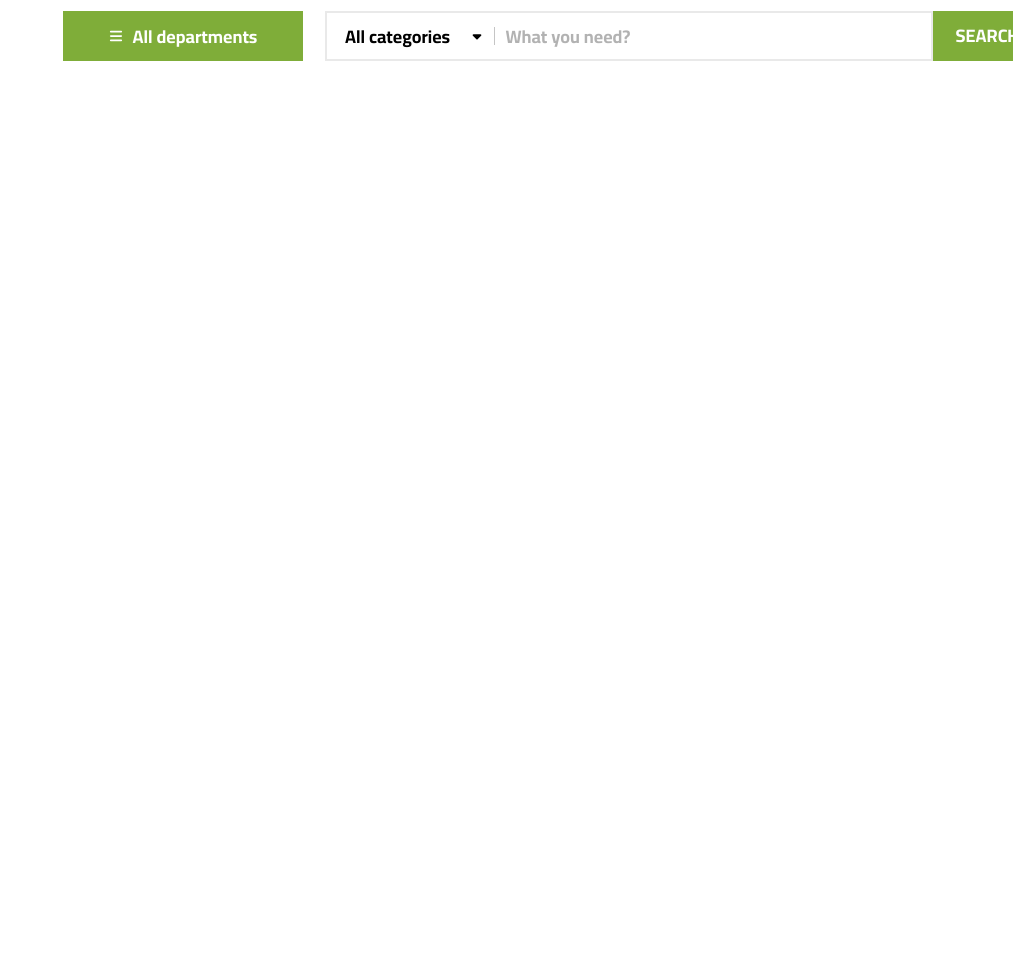
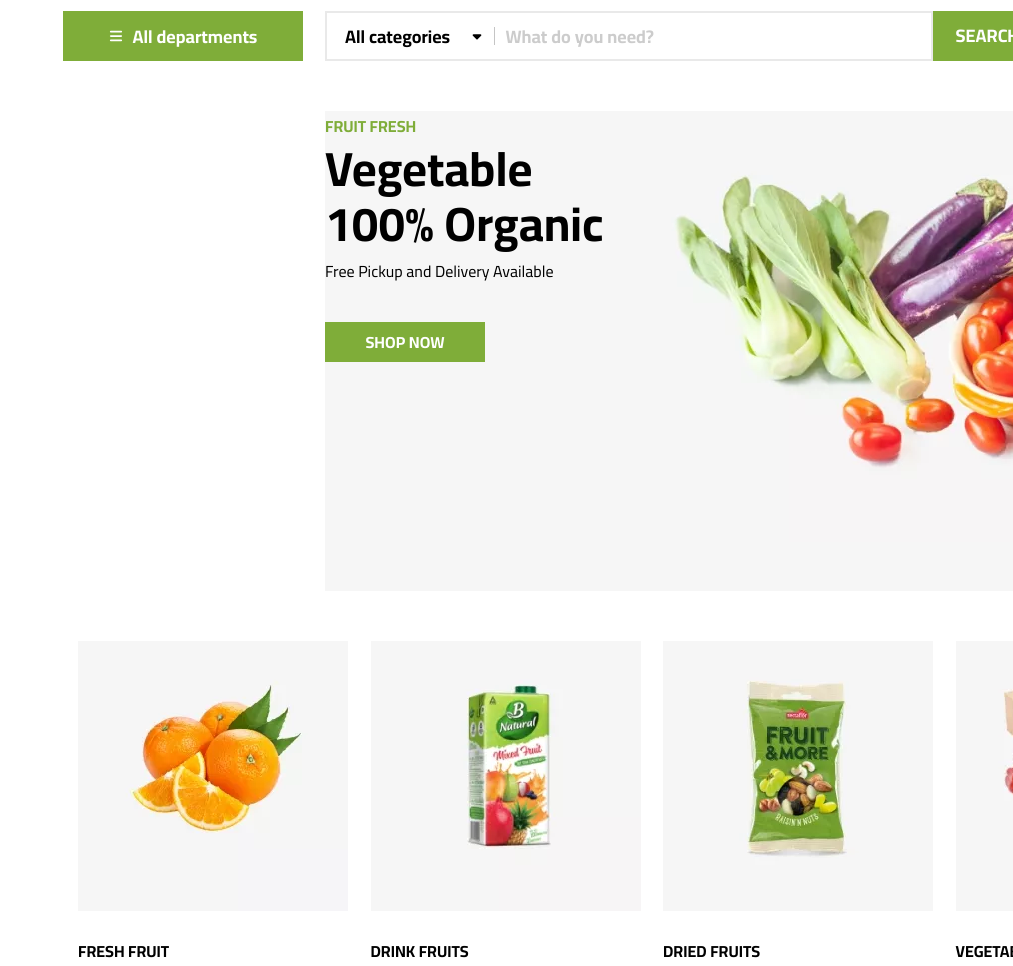
Before and after one commit to AliceHWD/Reproducao-de-site, a plain HTML site: page Site grid/index.html in a window 1280 px wide. Shown: the part 115-1081 px from the top of the page, without its empty margins (267-1280 px from the left). Before the commit the page ends 800 px from the top, so only its background shows below. Drawn offline with Linux system fonts and the light colour scheme.

Commit message:
Banner 1 adicionado

```diff
--- a/Site grid/index.html
+++ b/Site grid/index.html
@@ -4,7 +4,7 @@
 <head>
     <meta charset="UTF-8">
     <meta name="viewport" content="width=device-width, initial-scale=1.0">
-    <title>Abaixo ao display</title>
+    <title>To sabendo display</title>
     <link rel="stylesheet" href="style.css">
     <link rel="preconnect" href="https://fonts.googleapis.com">
     <link rel="preconnect" href="https://fonts.gstatic.com" crossorigin>
@@ -71,6 +71,7 @@
         </div>
     </header>
 
+    <!-- outro -->
 
    <div id="section">
         <div id="logo"><img src="logo.png.webp" alt=""></div>
@@ -93,6 +94,8 @@
 
    </div>
 
+<!-- outro -->
+
    <section id="info">
         <div id="botão-verde">
             <svg xmlns="http://www.w3.org/2000/svg" viewBox="0 0 448 512"><path fill="#ffffff" d="M0 96C0 78.3 14.3 64 32 64H416c17.7 0 32 14.3 32 32s-14.3 32-32 32H32C14.3 128 0 113.7 0 96zM0 256c0-17.7 14.3-32 32-32H416c17.7 0 32 14.3 32 32s-14.3 32-32 32H32c-17.7 0-32-14.3-32-32zM448 416c0 17.7-14.3 32-32 32H32c-17.7 0-32-14.3-32-32s14.3-32 32-32H416c17.7 0 32 14.3 32 32z"/></svg>
@@ -107,7 +110,7 @@
                 <div></div>
             </div>
 
-            <p id="What-need">What you need?</p>
+            <p id="What-need">What do you need?</p>
         </div>
 
         <div id="btnProcurar">
@@ -116,16 +119,56 @@
 
         <div id="contato">
             <div id="rodinha">
-                <svg xmlns="http://www.w3.org/2000/svg" viewBox="0 0 512 512"><path fill="#7fad39" d="M164.9 24.6c-7.7-18.6-28-28.5-47.4-23.2l-88 24C12.1 30.2 0 46 0 64C0 311.4 200.6 512 448 512c18 0 33.8-12.1 38.6-29.5l24-88c5.3-19.4-4.6-39.7-23.2-47.4l-96-40c-16.3-6.8-35.2-2.1-46.3 11.6L304.7 368C234.3 334.7 177.3 277.7 144 207.3L193.3 167c13.7-11.2 18.4-30 11.6-46.3l-40-96z"/></svg>
+                <div id="telefone-verde"><svg xmlns="http://www.w3.org/2000/svg" viewBox="0 0 512 512"><path fill="#7fad39" d="M164.9 24.6c-7.7-18.6-28-28.5-47.4-23.2l-88 24C12.1 30.2 0 46 0 64C0 311.4 200.6 512 448 512c18 0 33.8-12.1 38.6-29.5l24-88c5.3-19.4-4.6-39.7-23.2-47.4l-96-40c-16.3-6.8-35.2-2.1-46.3 11.6L304.7 368C234.3 334.7 177.3 277.7 144 207.3L193.3 167c13.7-11.2 18.4-30 11.6-46.3l-40-96z"/></svg></div>
             </div>
         </div>
 
+        <div id="numeroEsuporte">
+            <p id="numero">+65 11.188.888</p>
+            <p id="suporte">support 24/7 time</p>
+        </div>
+    </section>
 
-   </section>
+    <!-- outro -->
 
+    <section id="fruit-fresh">
+        <div id="banner-vegetable">
+            <div id="escrita-banner">
+            <span>  FRUIT FRESH </span>
 
+            <h1 id="V100">  Vegetable <br> 100% Organic  </h1>
 
-   </div>
+            <p id="Pickup"> Free Pickup and Delivery Available </p>
+
+            <button id="shop">SHOP NOW</button>
+          </div>
+    </div>
+
+    </section>
+
+    <!-- Categorias -->
+
+    <section id="categorias">
+        <div id="laranja">
+            <img src="laranja.webp" alt="">
+            <p>FRESH FRUIT</p>
+        </div>
+
+        <div>
+            <img src="suco.webp" alt="">
+            <p>DRINK FRUITS</p>
+        </div>
+
+        <div>
+            <img src="embalagem.webp" alt="">
+            <p>DRIED FRUITS</p>
+        </div>
+
+        <div>
+            <img src="varias.webp" alt="">
+            <p>VEGETABLES</p>
+        </div>
+    </section>
 
 
 </body>
--- a/Site grid/style.css
+++ b/Site grid/style.css
@@ -109,7 +109,7 @@ svg{
 
 #section{
     display:grid;
-    grid-template-columns: 330px 262px 585px 293px;
+    grid-template-columns: 330px 262px 585px 250px 154px;
     grid-template-rows: 100%;
     height: 79px;
     width: 100%;
@@ -132,8 +132,11 @@ svg{
 }
 
 #compras{
+    display: grid;
+    grid-column-start: 5;
+
     display: flex;
-    justify-content: right;
+    justify-content: center;
     align-items: center;
 }
 
@@ -145,7 +148,7 @@ svg{
 
 #info{
     display: grid;
-    grid-template-columns: 330px 240px 22px 608px 109px 192px;
+    grid-template-columns: 330px 240px 22px 608px 109px 80px 50px 150px;
     grid-template-rows: 100%;
     height: 50px;
     font-size: 18px;
@@ -171,7 +174,7 @@ svg{
 }
 
 #What-need{
-    color: #b2b2b2;
+    color: #cccccc;
     display:flex;
     justify-content: center;
     align-items: center;
@@ -210,7 +213,7 @@ svg{
     display: flex;
     justify-content: center;
     align-items: center;
-   margin-top: 8px;
+    margin-top: 8px;
 }
 
 #rodinha{
@@ -219,3 +222,97 @@ svg{
     width: 50px;
     border-radius: 50%;
 }
+
+#contato>div{
+    display: flex;
+    justify-content: center;
+    align-items: center;
+}
+
+#contato{
+    display: grid;
+    grid-column-start: 7;
+}
+
+#numero{
+    margin: 0;
+    font-size: 19px;
+}
+
+#suporte{
+    font-weight:400;
+    font-size: 14px;
+    margin: 0;
+}
+
+#numeroEsuporte{
+    padding-left: 20px;
+    grid-column-start: 8;
+
+}
+
+/* Fruit fresh */
+
+#fruit-fresh{
+    display: grid;
+    grid-template-columns: 592px 1000px;
+    grid-template-rows: 100%;
+    height: 530px;
+    padding-bottom: 50px;
+}
+
+#banner-vegetable{
+    background-image: url(banner.jpg.webp);
+    grid-column-start: 2;
+    margin-top: 50px;
+}
+
+#escrita-banner{
+
+}
+
+span{
+    color: #7fad39;
+
+}
+
+#Pickup{
+    margin-top: 5px;
+    font-weight:400;
+
+}
+
+#V100{
+    font-size: 3em;
+    margin: 0;
+    line-height: 55px;
+
+}
+
+button{
+    background-color: #7fad39;
+    border: 0;
+    color: white;
+    width: 160px;
+    height: 5vh;
+    font-size: 16px;
+    font-weight: bold;
+    margin-top: 20px;
+}
+
+/* Categorias */
+#categorias{
+    display: grid;
+    grid-template-columns: 330px 292.5px 292.5px 292.5px 292.5px;
+    grid-template-rows: 100%;
+    height: 270px;
+}
+
+#categorias>div{
+    padding-left: 15px;
+    padding-right: 15px;
+}
+
+#laranja{
+    grid-column-start: 2;
+}
```
Also changed, not shown: Site grid/banner.jpg.webp (added), Site grid/embalagem.webp (added), Site grid/laranja.webp (added), Site grid/suco.webp (added), Site grid/varias.webp (added).
